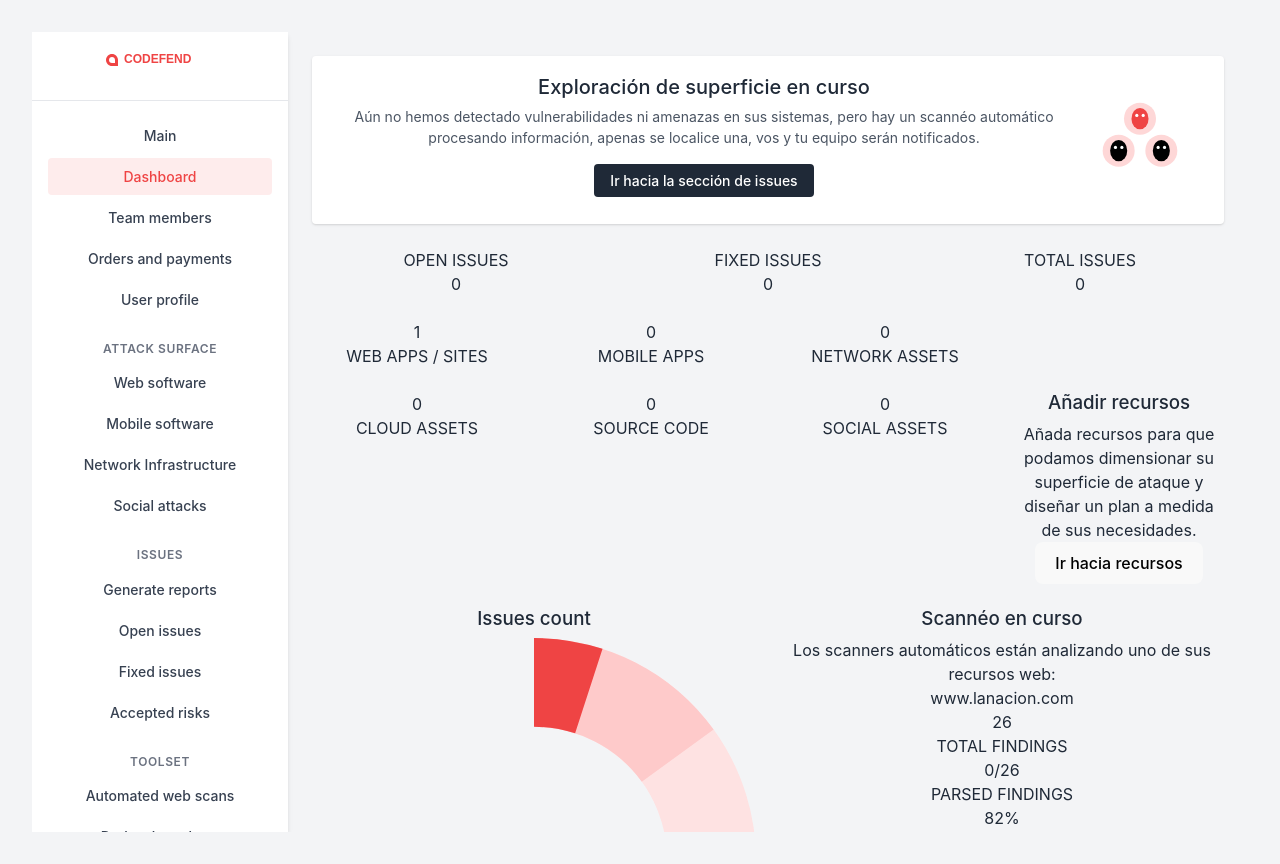
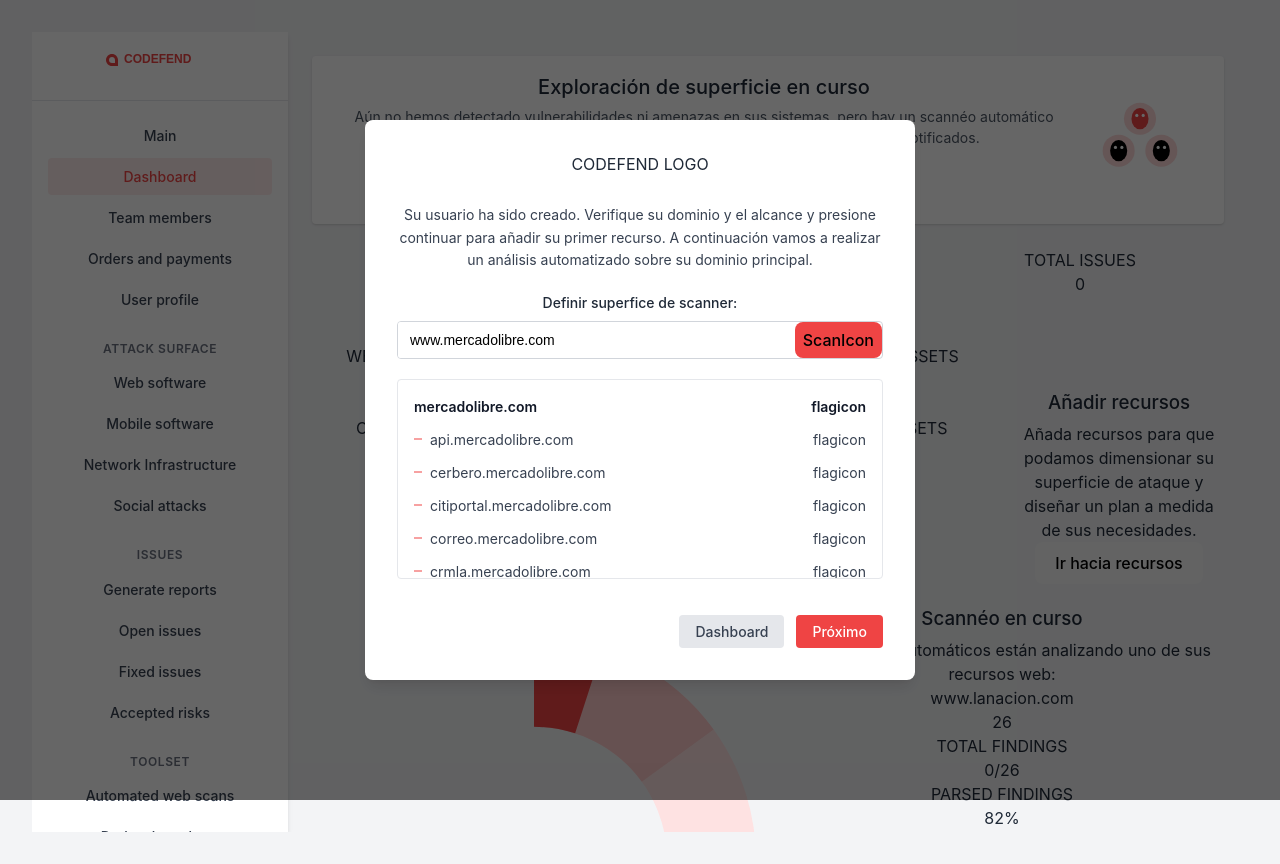
Before and after one commit to nicogomez94/codefend-app, a React (Vite) app: page /dashboard in a window 1280 px wide. Built offline with nearby package versions, Linux system fonts and the light colour scheme.

Commit message:
onboard paso 1

```diff
--- /dev/null
+++ b/src/components/onboard/OnboardStep1.tsx
@@ -0,0 +1,77 @@
+import React, { useState } from 'react';
+import './styles/_onboard.scss'; // Importaremos los estilos generales del onboard
+// import { ReactComponent as CodefendLogo } from '../../assets/codefend-logo.svg'; // Asume que tienes el logo SVG
+// import { ReactComponent as ScanIcon } from '../../assets/scan-icon.svg'; // Asume que tienes un icono de scan
+// import { ReactComponent as FlagIcon } from '../../assets/flag-icon.svg'; // Asume que tienes un icono de bandera
+
+interface OnboardStep1Props {
+  onNext: () => void;
+  onGoToDashboard: () => void;
+}
+
+const OnboardStep1: React.FC<OnboardStep1Props> = ({ onNext, onGoToDashboard }) => {
+  const [domain, setDomain] = useState('www.mercadolibre.com');
+  const subdomains = [
+    'mercadolibre.com',
+    'api.mercadolibre.com',
+    'cerbero.mercadolibre.com',
+    'citiportal.mercadolibre.com',
+    'correo.mercadolibre.com',
+    'crmla.mercadolibre.com',
+  ];
+
+  return (
+    <div className="onboard-modal">
+      <div className="onboard-card">
+        <div className="onboard-card__logo">
+          {/* <CodefendLogo /> */}
+          <p>CODEFEND LOGO</p>
+        </div>
+
+        <p className="onboard-card__text">
+          Su usuario ha sido creado. Verifique su dominio y el alcance y presione continuar
+          para añadir su primer recurso. A continuación vamos a realizar un análisis automatizado
+          sobre su dominio principal.
+        </p>
+
+        <div className="onboard-card__input-section">
+          <label htmlFor="domain-input" className="onboard-card__label">Definir superfice de scanner:</label>
+          <div className="onboard-card__input-wrapper">
+            <input
+              id="domain-input"
+              type="text"
+              value={domain}
+              onChange={(e) => setDomain(e.target.value)}
+              className="onboard-card__input"
+            />
+            <button className="onboard-card__scan-btn">
+              {/* <ScanIcon /> */}
+              <p>ScanIcon</p>
+            </button>
+          </div>
+        </div>
+
+        <div className="onboard-card__domain-list">
+          {subdomains.map((sub, index) => (
+            <div key={index} className={`onboard-card__domain-item ${index === 0 ? 'onboard-card__domain-item--main' : ''}`}>
+              <span>{sub}</span>
+              {/* <FlagIcon className="onboard-card__flag-icon" /> */}
+              <p>flagicon</p>
+            </div>
+          ))}
+        </div>
+
+        <div className="onboard-card__actions">
+          <button className="onboard-card__btn onboard-card__btn--secondary" onClick={onGoToDashboard}>
+            Dashboard
+          </button>
+          <button className="onboard-card__btn onboard-card__btn--primary" onClick={onNext}>
+            Próximo
+          </button>
+        </div>
+      </div>
+    </div>
+  );
+};
+
+export default OnboardStep1;
--- /dev/null
+++ b/src/components/onboard/styles/_onboard.scss
@@ -0,0 +1,159 @@
+@use 'sass:color'; // Añade esta línea
+@use '../../../styles/variables' as *;
+@use '../../../styles/mixins' as *;
+
+.onboard-modal {
+  position: fixed;
+  inset: 0; // top, right, bottom, left = 0
+  background-color: rgba($color-black, 0.6);
+  @include flex(row, center, center);
+  z-index: 1000; // Asegura que esté por encima de otros elementos
+  padding: $spacing-4;
+}
+
+.onboard-card {
+  background-color: $color-white;
+  border-radius: $border-radius-lg;
+  padding: $spacing-8;
+  max-width: 550px;
+  width: 100%;
+  box-shadow: $shadow-lg;
+  display: flex;
+  flex-direction: column;
+  gap: $spacing-5;
+
+  &__logo {
+    text-align: center;
+    margin-bottom: $spacing-2;
+    svg {
+      height: 2rem; // Ajusta según el tamaño de tu logo
+      width: auto;
+      fill: $color-primary; // O el color que corresponda
+    }
+  }
+
+  &__text {
+    font-size: $font-size-sm;
+    color: $color-gray-700;
+    line-height: 1.6;
+    text-align: center;
+  }
+
+  &__input-section {
+    display: flex;
+    flex-direction: column;
+    gap: $spacing-2;
+  }
+
+  &__label {
+    font-size: $font-size-sm;
+    font-weight: 500;
+    color: $color-gray-800;
+  }
+
+  &__input-wrapper {
+    display: flex;
+    border: 1px solid $color-gray-300;
+    border-radius: $border-radius;
+    overflow: hidden; // Para que el botón no se salga del borde redondeado
+  }
+
+  &__input {
+    flex-grow: 1;
+    padding: $spacing-2 $spacing-3;
+    border: none;
+    font-size: $font-size-sm;
+    outline: none;
+
+    &:focus {
+      // Opcional: añadir un borde interno o sombra al enfocar
+    }
+  }
+
+  &__scan-btn {
+    background-color: $color-primary;
+    border: none;
+    padding: $spacing-2;
+    cursor: pointer;
+    @include flex(row, center, center);
+
+    svg {
+      width: 1.2rem;
+      height: 1.2rem;
+      fill: $color-white;
+    }
+
+    &:hover {
+      background-color: color.adjust($color-primary, $lightness: -10%);
+    }
+  }
+
+  &__domain-list {
+    border: 1px solid $color-gray-200;
+    border-radius: $border-radius;
+    padding: $spacing-4;
+    max-height: 200px; // Limita la altura si hay muchos subdominios
+    overflow-y: auto;
+    display: flex;
+    flex-direction: column;
+    gap: $spacing-3;
+  }
+
+  &__domain-item {
+    display: flex;
+    justify-content: space-between;
+    align-items: center;
+    font-size: $font-size-sm;
+    color: $color-gray-700;
+    padding-left: $spacing-4; // Espacio para la línea roja
+    position: relative;
+
+    &::before { // Simula la línea roja
+      content: '';
+      position: absolute;
+      left: 0;
+      top: 50%;
+      transform: translateY(-50%);
+      width: $spacing-2;
+      height: 1px;
+      background-color: $color-primary;
+    }
+
+    &--main {
+      font-weight: 600;
+      color: $color-gray-900;
+      padding-left: 0; // El principal no tiene línea
+      &::before {
+        display: none;
+      }
+    }
+  }
+
+  &__flag-icon {
+    width: 1rem;
+    height: 1rem;
+    // Estilos adicionales para el icono de bandera si es necesario
+  }
+
+  &__actions {
+    display: flex;
+    justify-content: flex-end;
+    gap: $spacing-3;
+    margin-top: $spacing-4;
+  }
+
+  &__btn {
+    @include button; // Usa el mixin base
+
+    &--secondary {
+      @include button($color-gray-200, $color-gray-700);
+      &:hover {
+        background-color: $color-gray-300;
+      }
+    }
+
+    &--primary {
+      @include button($color-primary, $color-white);
+    }
+  }
+}
--- a/src/pages/DashboardPage.tsx
+++ b/src/pages/DashboardPage.tsx
@@ -1,4 +1,4 @@
-import React from 'react';
+import React, { useState } from 'react';
 import {
   DashboardLayout,
   StatCard,
@@ -9,20 +9,38 @@
   TeamSection,
   TopBar
 } from '../components/dashboard';
+import OnboardStep1 from '../components/onboard/OnboardStep1';
 
 const DashboardPage: React.FC = () => {
+  const [showOnboard, setShowOnboard] = useState(true);
+
+  const handleNextOnboard = () => {
+    setShowOnboard(false);
+    console.log("Ir al siguiente paso del onboarding");
+  };
+
+  const handleGoToDashboard = () => {
+    setShowOnboard(false);
+    console.log("Ir directamente al dashboard");
+  };
+
   return (
     <DashboardLayout>
+      {showOnboard && (
+        <OnboardStep1
+          onNext={handleNextOnboard}
+          onGoToDashboard={handleGoToDashboard}
+        />
+      )}
+
       <TopBar />
 
-      {/* Stats Row */}
       <div className="dashboard__grid">
         <StatCard title="OPEN ISSUES" value="0" color="red" />
         <StatCard title="FIXED ISSUES" value="0" color="blue" />
         <StatCard title="TOTAL ISSUES" value="0" color="gray" />
       </div>
 
-      {/* Resources Row */}
       <div className="dashboard__grid dashboard__grid--resources">
         <ResourceCard count={1} label="WEB APPS / SITES" />
         <ResourceCard count={0} label="MOBILE APPS" />
@@ -36,13 +54,11 @@
         <AddResourcesSection />
       </div>
 
-      {/* Risk and Scan Row */}
       <div className="dashboard__grid dashboard__grid--half">
         <RiskLevelChart />
         <ScanProgressSection />
       </div>
 
-      {/* Team Section */}
       <div className="dashboard__container">
         <TeamSection />
       </div>
--- a/src/styles/main.scss
+++ b/src/styles/main.scss
@@ -1,6 +1,7 @@
 @use 'variables' as *;
 @use 'mixins' as *;
 @use '../components/dashboard/styles/dashboard';
+@use '../components/onboard/styles/_onboard';
 
 * {
   box-sizing: border-box;
```
